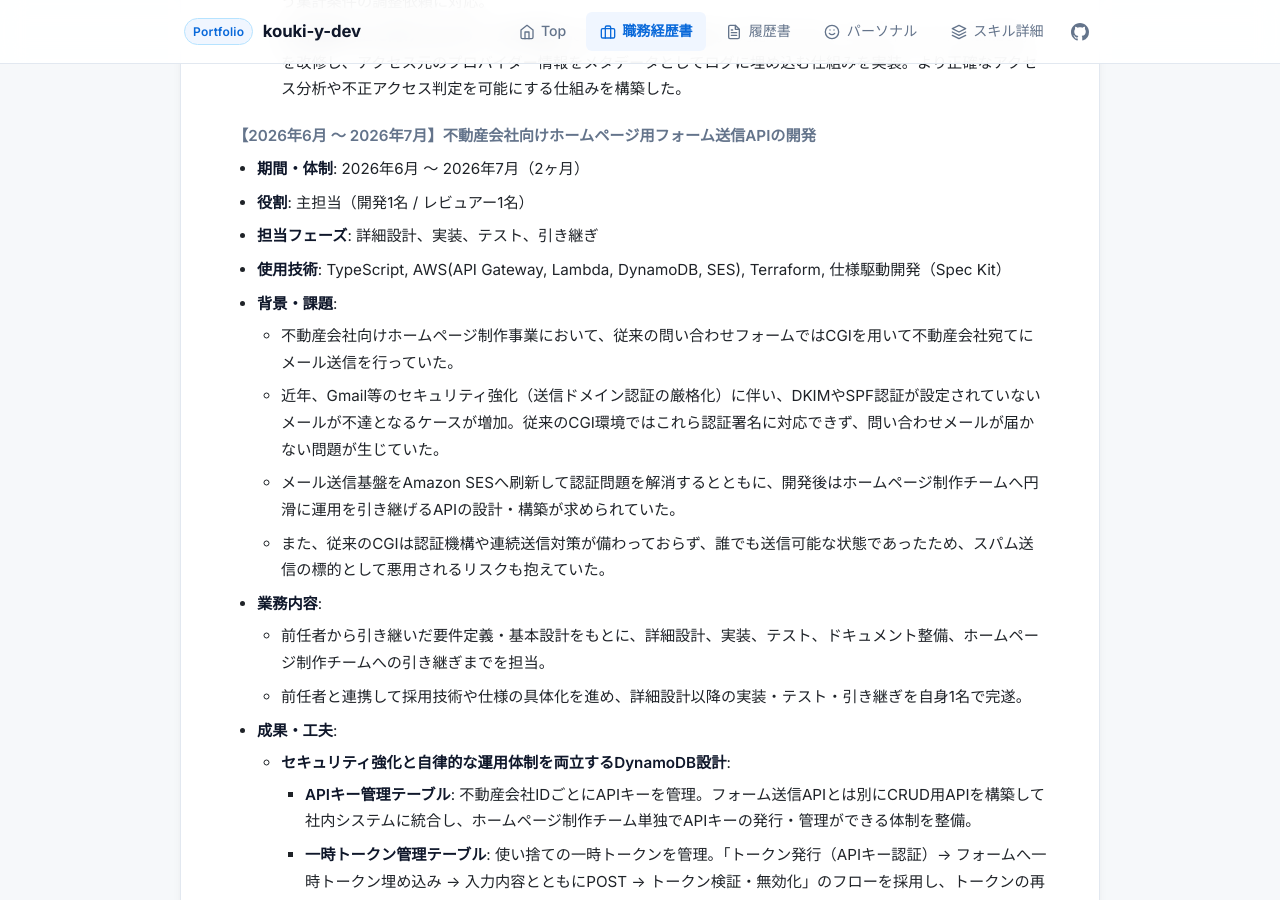
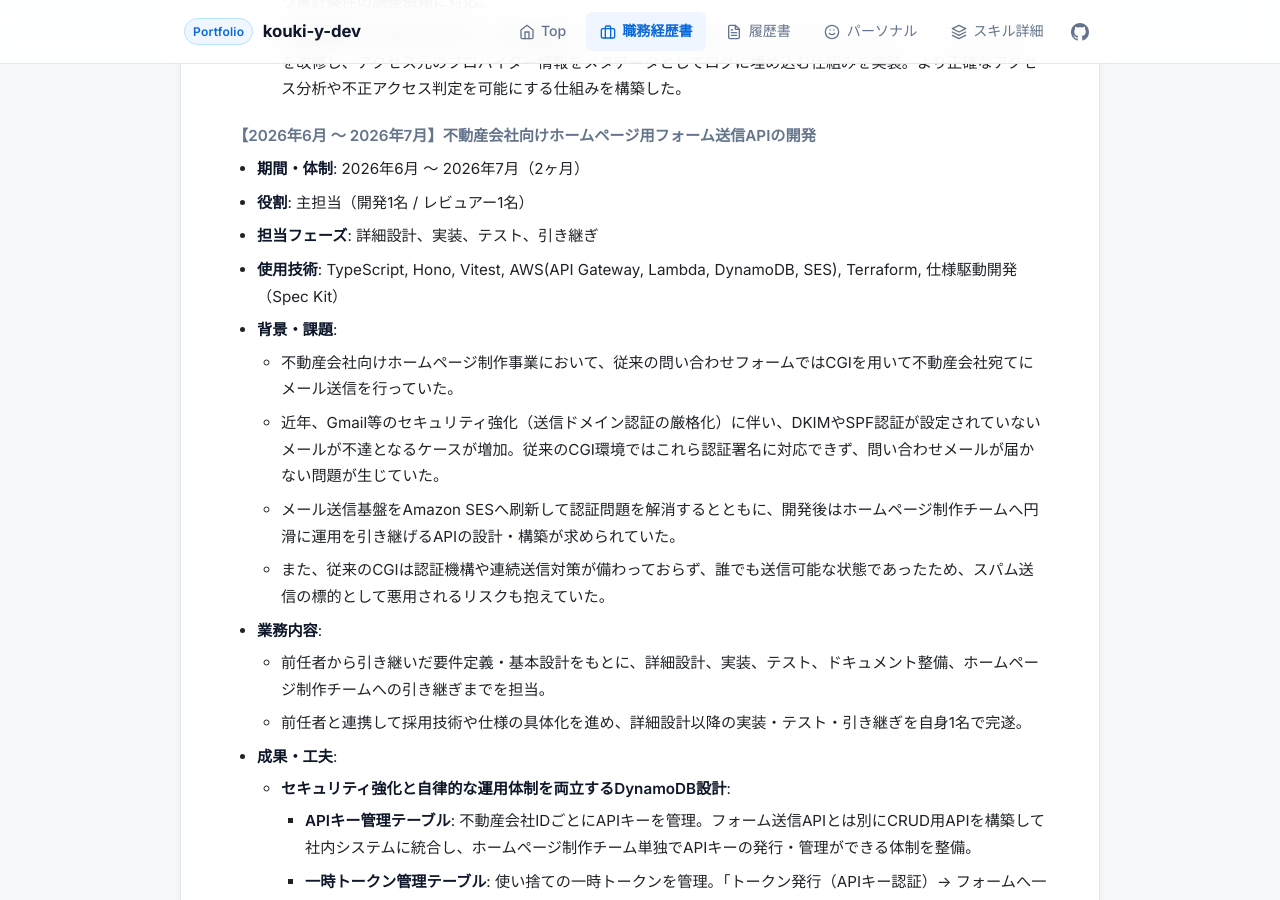
Before and after one commit to kouki-y-dev/about-me, a Jekyll site: the page built from docs/resume.md, in a window 1280 px wide and 900 px high, scrolled down 11143 px. Built offline with Jekyll 4.4.1, drawn with Linux system fonts in a browser that asks for light colours; our own code applies the rules of GitHub Pages for plain Markdown files.

Commit message:
update: 使用技術にHonoとVitestを追加

```diff
--- a/docs/resume.md
+++ b/docs/resume.md
@@ -258,7 +258,7 @@ API開発等で得たバックエンド開発の知見と、データパイプ
 - **期間・体制**: 2026年6月 〜 2026年7月（2ヶ月）
 - **役割**: 主担当（開発1名 / レビュアー1名）
 - **担当フェーズ**: 詳細設計、実装、テスト、引き継ぎ
-- **使用技術**: TypeScript, AWS(API Gateway, Lambda, DynamoDB, SES), Terraform, 仕様駆動開発（Spec Kit）
+- **使用技術**: TypeScript, Hono, Vitest, AWS(API Gateway, Lambda, DynamoDB, SES), Terraform, 仕様駆動開発（Spec Kit）
 - **背景・課題**:
   - 不動産会社向けホームページ制作事業において、従来の問い合わせフォームではCGIを用いて不動産会社宛てにメール送信を行っていた。
   - 近年、Gmail等のセキュリティ強化（送信ドメイン認証の厳格化）に伴い、DKIMやSPF認証が設定されていないメールが不達となるケースが増加。従来のCGI環境ではこれら認証署名に対応できず、問い合わせメールが届かない問題が生じていた。
```
